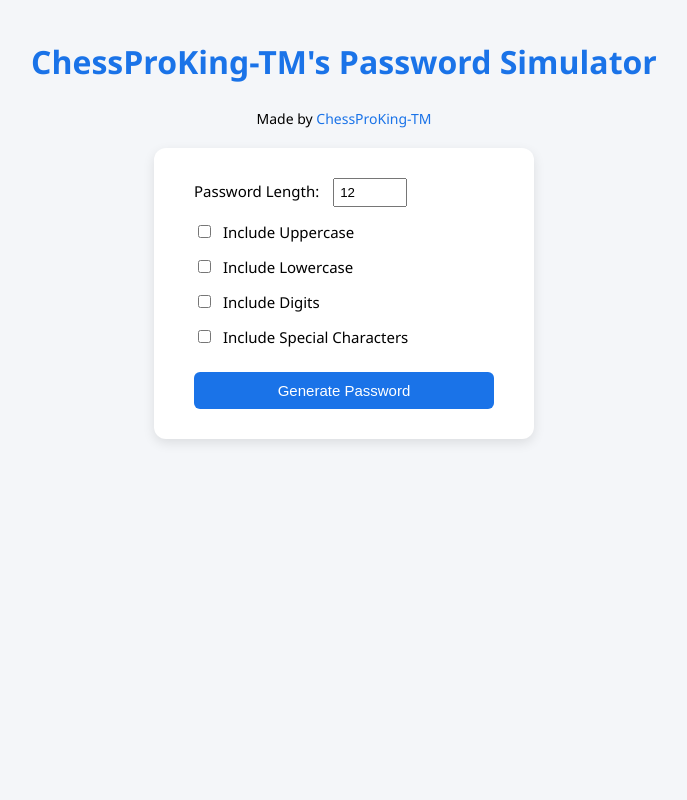
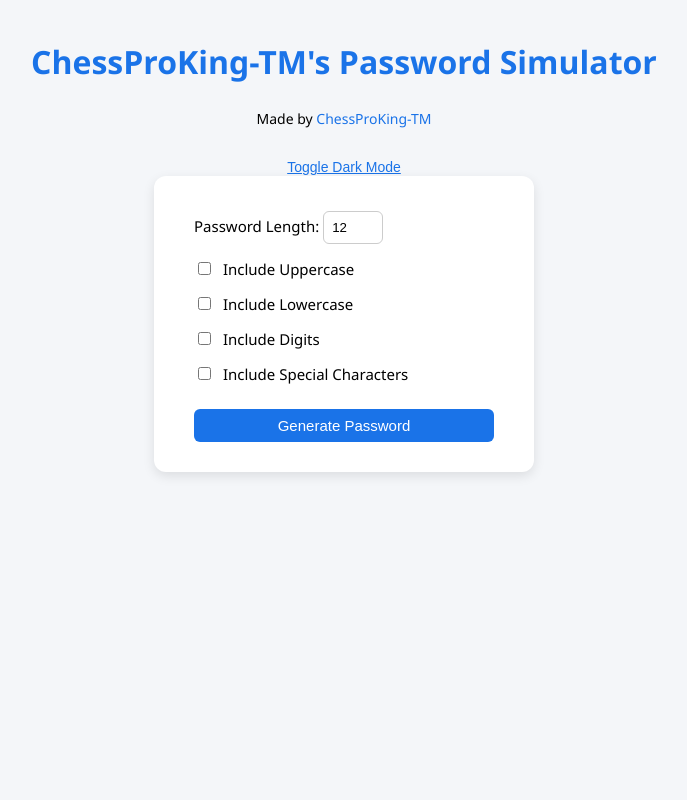
Before and after one commit to AlbertCanCode/test-py-code, a Flask app: page / in a window 1280 px wide. Shown: the whole page, without its empty margins (296-983 px from the left). Run offline with Flask 3, Linux system fonts and the light colour scheme.

Commit message:
Update index.html

```diff
--- a/templates/index.html
+++ b/templates/index.html
@@ -5,9 +5,28 @@
   <title>ChessProKing-TM's Password Simulator</title>
   <meta name="google-site-verification" content="hxiX__ldpj9hmreGCLfXADf1fZYuTdIq3i8BY7imPU0" />
   <style>
+    :root {
+      --bg-color: #f4f6f9;
+      --text-color: #000;
+      --card-bg: #ffffff;
+      --input-bg: #fff;
+      --highlight: #1a73e8;
+      --box-shadow: rgba(0, 0, 0, 0.1);
+    }
+
+    body.dark {
+      --bg-color: #121212;
+      --text-color: #fff;
+      --card-bg: #1e1e1e;
+      --input-bg: #2c2c2c;
+      --highlight: #90caf9;
+      --box-shadow: rgba(255, 255, 255, 0.05);
+    }
+
     body {
       font-family: 'Segoe UI', Tahoma, Geneva, Verdana, sans-serif;
-      background-color: #f4f6f9;
+      background-color: var(--bg-color);
+      color: var(--text-color);
       margin: 0;
       padding: 0;
       display: flex;
@@ -15,10 +34,11 @@
       align-items: center;
       justify-content: flex-start;
       min-height: 100vh;
+      transition: background-color 0.3s, color 0.3s;
     }
 
     h1 {
-      color: #1a73e8;
+      color: var(--highlight);
       margin-top: 40px;
       text-align: center;
     }
@@ -30,7 +50,7 @@
     }
 
     .profile-link a {
-      color: #1a73e8;
+      color: var(--highlight);
       text-decoration: none;
     }
 
@@ -39,10 +59,10 @@
     }
 
     form {
-      background: #ffffff;
+      background: var(--card-bg);
       padding: 30px 40px;
       border-radius: 12px;
-      box-shadow: 0 4px 12px rgba(0, 0, 0, 0.1);
+      box-shadow: 0 4px 12px var(--box-shadow);
       width: 300px;
     }
 
@@ -52,10 +72,20 @@
       font-size: 15px;
     }
 
+    input[type="number"],
+    input[type="submit"] {
+      width: 100%;
+      padding: 8px;
+      margin-top: 5px;
+      background: var(--input-bg);
+      color: var(--text-color);
+      border: 1px solid #ccc;
+      border-radius: 6px;
+      box-sizing: border-box;
+    }
+
     input[type="number"] {
       width: 60px;
-      padding: 5px;
-      margin-left: 10px;
     }
 
     input[type="checkbox"] {
@@ -63,16 +93,13 @@
     }
 
     input[type="submit"] {
-      background-color: #1a73e8;
+      background-color: var(--highlight);
       color: white;
-      padding: 10px 16px;
       border: none;
-      border-radius: 6px;
-      cursor: pointer;
       font-size: 15px;
       margin-top: 10px;
-      width: 100%;
       transition: background-color 0.3s;
+      cursor: pointer;
     }
 
     input[type="submit"]:hover {
@@ -93,7 +120,7 @@
 
     h2 {
       margin-top: 30px;
-      color: #222;
+      color: var(--text-color);
     }
 
     code {
@@ -106,6 +133,16 @@
     p strong {
       color: #0b8043;
     }
+
+    .toggle-mode {
+      margin-top: 10px;
+      cursor: pointer;
+      font-size: 14px;
+      color: var(--highlight);
+      background: none;
+      border: none;
+      text-decoration: underline;
+    }
   </style>
 </head>
 <body>
@@ -114,11 +151,13 @@
     Made by <a href="https://scratch.mit.edu/users/ChessProking-tm/" target="_blank">ChessProKing-TM</a>
   </div>
 
+  <button class="toggle-mode" onclick="toggleDarkMode()">Toggle Dark Mode</button>
+
   <div id="loading-message">Loading...</div>
 
   <form id="password-form">
     <label>Password Length:
-      <input type="number" name="length" id="length" min="4" max="100" value="12">
+      <input type="number" name="length" id="length" min="4" max="50" value="12">
     </label>
     <label><input type="checkbox" name="upper" id="upper"> Include Uppercase</label>
     <label><input type="checkbox" name="lower" id="lower"> Include Lowercase</label>
@@ -133,11 +172,25 @@
     const form = document.getElementById('password-form');
     const loadingMsg = document.getElementById('loading-message');
     const output = document.getElementById('output');
-
     const settings = ['upper', 'lower', 'digits', 'special'];
 
-    // Load saved checkbox states
+    // Dark Mode Setup
+    function applyDarkMode() {
+      if (localStorage.getItem('darkMode') === 'true') {
+        document.body.classList.add('dark');
+      } else {
+        document.body.classList.remove('dark');
+      }
+    }
+
+    function toggleDarkMode() {
+      const isDark = document.body.classList.toggle('dark');
+      localStorage.setItem('darkMode', isDark);
+    }
+
+    // Load saved states
     window.addEventListener('load', () => {
+      applyDarkMode();
       settings.forEach(id => {
         const saved = localStorage.getItem(id);
         if (saved !== null) {
@@ -146,14 +199,14 @@
       });
     });
 
-    // Save checkbox changes
+    // Save checkbox states
     settings.forEach(id => {
       document.getElementById(id).addEventListener('change', (e) => {
         localStorage.setItem(id, e.target.checked);
       });
     });
 
-    // Handle form submit with JS
+    // Form handler
     form.addEventListener('submit', (e) => {
       e.preventDefault();
       loadingMsg.style.display = 'block';
@@ -188,7 +241,6 @@
         password += allChars[rand];
       }
 
-      // Calculate strength
       let strength = 'Weak';
       if (length >= 12 && useUpper && useLower && useDigits && useSpecial) strength = 'Strong';
       else if (length >= 8 && (useUpper + useLower + useDigits + useSpecial >= 3)) strength = 'Medium';
```
